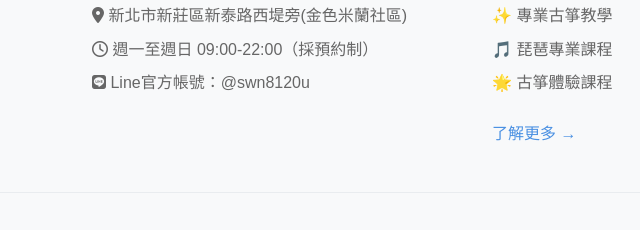
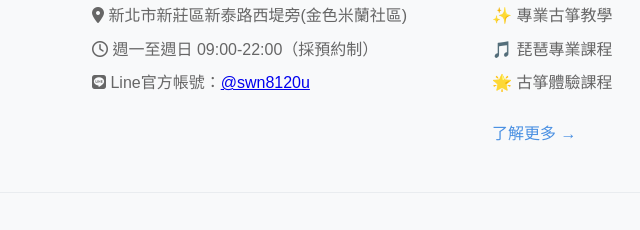
Before and after one commit to lidichu/GuzhengTrain, a plain HTML site: page ai/index.html in a window 1280 px wide. Shown: the part 922-1152 px from the top of the page, 380-1020 px from the left. Drawn offline with Linux system fonts and the light colour scheme.

Commit message:
升級~~~

```diff
--- a/ai/index.html
+++ b/ai/index.html
@@ -31,6 +31,8 @@
 			  <br>✨ 各種演奏技巧和練習祕訣
 			  <br>🎼 精選曲目推薦與詳細解析
 			  <br>🔧 古箏保養小撇步
+			  <br>🔧 如果有報名課程問題請您加官方line由專人幫您服務唷!
+			  <br>Line官方帳號：@swn8120u
 
 			  想了解什麼呢？我很期待能幫助您！💝
 			</div>
@@ -69,7 +71,7 @@
         <h3>聯絡資訊</h3>
         <p><i class="fas fa-map-marker-alt"></i> 新北市新莊區新泰路西堤旁(金色米蘭社區)</p>
         <p><i class="far fa-clock"></i> 週一至週日 09:00-22:00（採預約制）</p>
-        <p><i class="fab fa-line"></i> Line官方帳號：@swn8120u</p>
+        <p><i class="fab fa-line"></i> Line官方帳號：<a href="https://line.me/ti/p/~@swn8120u" target="_blank">@swn8120u</a></p>
       </div>
 
       <div class="footer-section courses">
```
